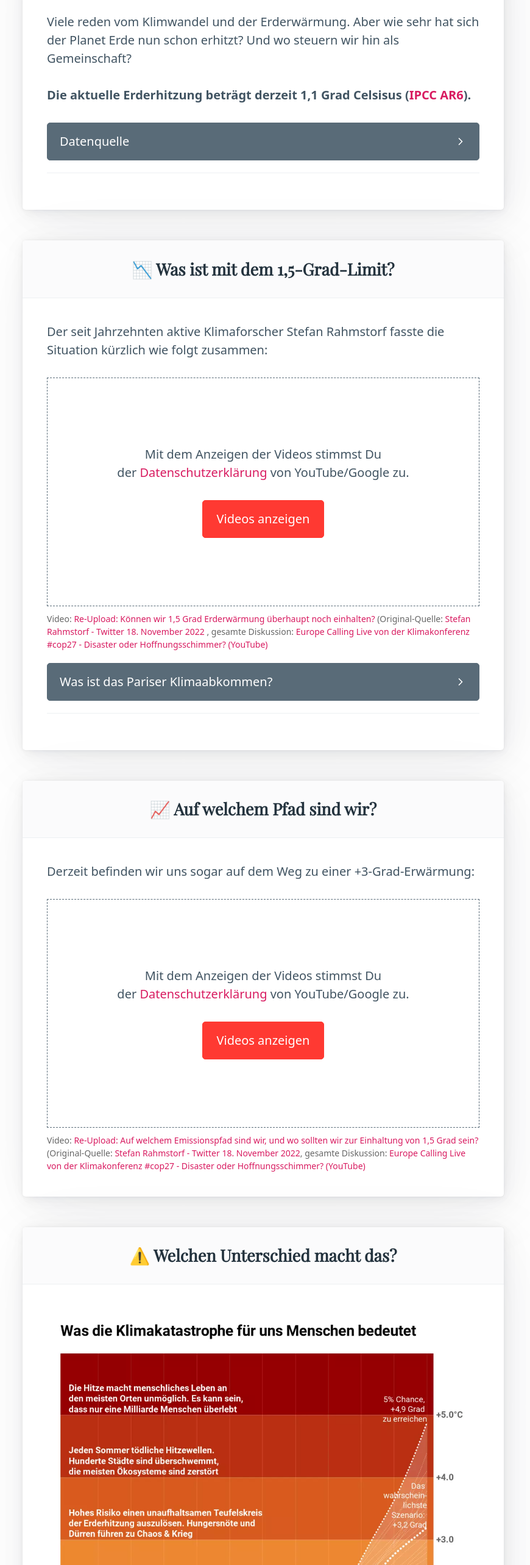
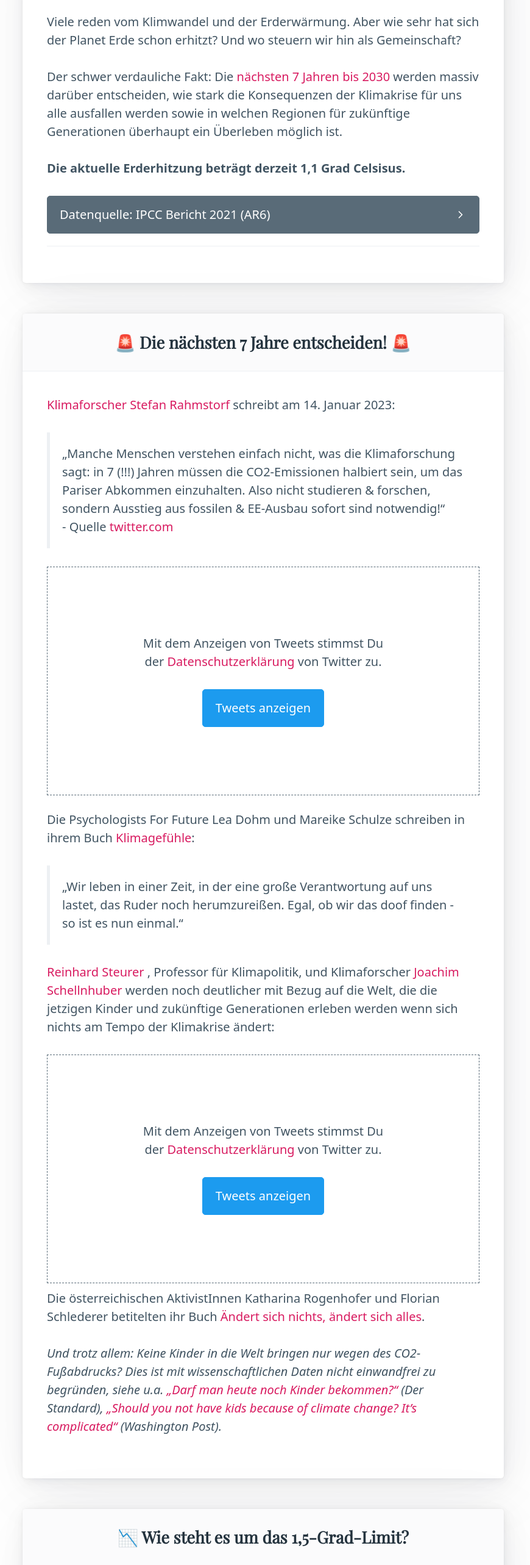
Before and after one commit to mandrasch/aktuelle-erderhitzung, a SvelteKit app: page / in a window 1280 px wide. Shown: the part 234-2800 px from the top of the page at 61% size, without its empty margins (208-1078 px from the left). Built offline with nearby package versions, Linux system fonts and the light colour scheme.

Commit message:
chore: content changes

```diff
--- a/src/routes/+page.svelte
+++ b/src/routes/+page.svelte
@@ -29,21 +29,23 @@
 			</header>
 
 			<p>
-				Viele reden vom Klimwandel und der Erderwärmung. Aber wie sehr hat sich der Planet Erde nun
+				Viele reden vom Klimwandel und der Erderwärmung. Aber wie sehr hat sich der Planet Erde
 				schon erhitzt? Und wo steuern wir hin als Gemeinschaft?
 			</p>
-			<p style="font-weight:bold;">
-				Die aktuelle Erderhitzung beträgt derzeit 1,1 Grad Celsisus (<a
-					href="https://www.de-ipcc.de/media/content/AR6-WGI-SPM_deutsch_barrierefrei.pdf"
-					>IPCC AR6</a
-				>).
+			<p>
+				Der schwer verdauliche Fakt: Die <a href="#die-naechsten-7-jahre"
+					>nächsten 7 Jahren bis 2030</a
+				> werden massiv darüber entscheiden, wie stark die Konsequenzen der Klimakrise für uns alle ausfallen
+				werden sowie in welchen Regionen für zukünftige Generationen überhaupt ein Überleben möglich
+				ist.
 			</p>
+			<p style="font-weight:bold;">Die aktuelle Erderhitzung beträgt derzeit 1,1 Grad Celsisus.</p>
 			<details>
-				<summary role="button" class="secondary">Datenquelle</summary>
+				<summary role="button" class="secondary">Datenquelle: IPCC Bericht 2021 (AR6)</summary>
 				<p>
 					Im
 					<a href="https://www.de-ipcc.de/media/content/AR6-WGI-SPM_deutsch_barrierefrei.pdf"
-						>Sechsten Sachstandsbericht des IPCC (AR6, August 2021)
+						>Sechsten Sachstandsbericht des IPCC (AR6 = Sixth Assessment Report, August 2021)
 					</a>heißt es:
 				</p>
 				<blockquote>
@@ -79,14 +81,117 @@
 				</p>
 			</details>
 		</article>
+
 		<article>
 			<header>
-				<h2>📉 Was ist mit dem 1,5-Grad-Limit?</h2>
+				<h2 id="die-naechsten-7-jahre">🚨 Die nächsten 7 Jahre entscheiden! 🚨</h2>
+			</header>
+
+			<p>
+				<a href="https://de.wikipedia.org/wiki/Stefan_Rahmstorf">Klimaforscher Stefan Rahmstorf</a> schreibt
+				am 14. Januar 2023:
+			</p>
+
+			<blockquote>
+				„Manche Menschen verstehen einfach nicht, was die Klimaforschung sagt: in 7 (!!!) Jahren
+				müssen die CO2-Emissionen halbiert sein, um das Pariser Abkommen einzuhalten. Also nicht
+				studieren &amp; forschen, sondern Ausstieg aus fossilen &amp; EE-Ausbau sofort sind
+				notwendig!“<br />- Quelle
+				<a href="https://twitter.com/rahmstorf/status/1614217456536395776?ref_src=twsrc%5Etfw"
+					>twitter.com</a
+				>
+			</blockquote>
+
+			<TwoClickPrivacyEmbed provider="twitter">
+				<blockquote class="twitter-tweet">
+					<p lang="de" dir="ltr">
+						Manche Menschen verstehen einfach nicht, was die Klimaforschung sagt: in 7 (!!!) Jahren
+						müssen die CO2-Emissionen halbiert sein, um das Pariser Abkommen einzuhalten. Also nicht
+						studieren &amp; forschen, sondern Ausstieg aus fossilen &amp; EE-Ausbau sofort sind
+						notwendig! <a href="https://t.co/R1lctxn925">https://t.co/R1lctxn925</a>
+						<a href="https://t.co/Ka6BvXpXWz">pic.twitter.com/Ka6BvXpXWz</a>
+					</p>
+					&mdash; Stefan Rahmstorf 🌏 fediscience.org/@rahmstorf 🦣 (@rahmstorf)<a
+						href="https://twitter.com/rahmstorf/status/1614217456536395776?ref_src=twsrc%5Etfw"
+						>January 14, 2023</a
+					>
+				</blockquote>
+				<script async src="https://platform.twitter.com/widgets.js" charset="utf-8"></script>
+			</TwoClickPrivacyEmbed>
+			<p style="margin-top:25px;">
+				Die Psychologists For Future Lea Dohm und Mareike Schulze schreiben in ihrem Buch
+				<a
+					href="https://www.droemer-knaur.de/buch/lea-dohm-mareike-schulze-klimagefuehle-9783426286159"
+					>Klimagefühle</a
+				>:
+			</p>
+			<blockquote>
+				„Wir leben in einer Zeit, in der eine große Verantwortung auf uns lastet, das Ruder noch
+				herumzureißen. Egal, ob wir das doof finden - so ist es nun einmal.“
+			</blockquote>
+
+			<p>
+				<a href="https://boku.ac.at/wiso/infer/personen/reinhard-steurer">Reinhard Steurer </a>,
+				Professor für Klimapolitik, und Klimaforscher
+				<a href="https://de.wikipedia.org/wiki/Hans_Joachim_Schellnhuber">Joachim Schellnhuber</a> werden
+				noch deutlicher mit Bezug auf die Welt, die die jetzigen Kinder und zukünftige Generationen erleben
+				werden wenn sich nichts am Tempo der Klimakrise ändert:
+			</p>
+
+			<TwoClickPrivacyEmbed provider="twitter">
+				<blockquote class="twitter-tweet">
+					<p lang="de" dir="ltr">
+						Es geht dabei in erster Linie um den Schutz von Leben und von unserer Zivilisation. In
+						den nächsten Jahren entscheiden wir darüber, ob unsere Gesellschaften eine gute Zukunft
+						haben oder noch in diesem Jahrhundert im Chaos versinken werden. 2/ <a
+							href="https://t.co/dGjVoBkxJh">pic.twitter.com/dGjVoBkxJh</a
+						>
+					</p>
+					&mdash; Reinhard @Steurer@mas.to (@ReiSteurer)<a
+						href="https://twitter.com/ReiSteurer/status/1605972450172211424?ref_src=twsrc%5Etfw"
+						>December 22, 2022</a
+					>
+				</blockquote>
+				<script async src="https://platform.twitter.com/widgets.js" charset="utf-8"></script>
+			</TwoClickPrivacyEmbed>
+
+			<p>
+				Die österreichischen AktivistInnen Katharina Rogenhofer und Florian Schlederer betitelten
+				ihr Buch
+				<a
+					href="https://www.hanser-literaturverlage.de/buch/aendert-sich-nichts-aendert-sich-alles/978-3-552-07254-1/"
+					>Ändert sich nichts, ändert sich alles</a
+				>.
+			</p>
+
+			<p style="margin-top:25px;font-style:italic;">
+				Und trotz allem: Keine Kinder in die Welt bringen nur wegen des CO2-Fußabdrucks? Dies ist
+				mit wissenschaftlichen Daten nicht einwandfrei zu begründen, siehe u.a. <a
+					href="https://www.derstandard.at/story/2000142620963/darf-man-heute-noch-kinder-bekommen"
+					>„Darf man heute noch Kinder bekommen?“
+				</a>
+				(Der Standard),
+				<a href="https://www.washingtonpost.com/climate-environment/2022/12/02/climate-kids/"
+					>„Should you not have kids because of climate change? It’s complicated“
+				</a> (Washington Post).
+			</p>
+		</article>
+
+		<article>
+			<header>
+				<h2>📉 Wie steht es um das 1,5-Grad-Limit?</h2>
 			</header>
 			<p />
 			<p>
-				Der seit Jahrzehnten aktive Klimaforscher Stefan Rahmstorf fasste die Situation kürzlich wie
-				folgt zusammen:
+				Alle Staaten dieser Welt haben sich mit dem <a
+					href="https://www.ardalpha.de/wissen/umwelt/klima/klimawandel/klimaabkommen-paris-protokoll-klimapolitik-klimawandel-102.html"
+					>Pariser Klimaabkommen</a
+				>
+				das Ziel gesetzt, die globale Erhitzung gemeinsam auf 1,5 Grad zu begrenzen. Der seit Jahrzehnten
+				aktive
+				<a href="https://de.wikipedia.org/wiki/Stefan_Rahmstorf">Klimaforscher Stefan Rahmstorf</a> beantwortete
+				die Frage "Können wir 1,5 Grad Erderwärmung überhaupt noch einhalten?" im November 2022 wie folgt
+				(2 Minuten):
 			</p>
 
 			<!-- <h3>Können wir das "1,5 Grad"-Limit noch schaffen?</h3>-->
@@ -98,15 +203,18 @@
 				>
 				(Original-Quelle:
 				<a href="https://twitter.com/rahmstorf/status/1593495465261256707"
-					>Stefan Rahmstorf - Twitter 18. November 2022
+					>Stefan Rahmstorf - Twitter
 				</a>, gesamte Diskussion:
 				<a href="https://www.youtube.com/watch?v=xrdKdlZRb5M"
 					>Europe Calling Live von der Klimakonferenz #cop27 - Disaster oder Hoffnungsschimmer?
 					(YouTube)
 				</a>
 			</div>
+
 			<details style="margin-top:20px;">
-				<summary role="button" class="secondary">Was ist das Pariser Klimaabkommen?</summary>
+				<summary role="button" class="secondary"
+					>Warum ist das 1,5-Grad-Ziel so extrem wichtig?</summary
+				>
 
 				<p>
 					Die Staaten dieser Welt haben sich mit dem <a
@@ -123,10 +231,20 @@
 				<p>Die Dramatik: Bisher reichen die Handlungen der Staaten bei Weitem nicht aus.</p>
 				<p>
 					Für das Stoppen der Erhitzung bei 1,5 Grad bleibt nur noch ein schmaler Pfad, sehr
-					schnelle und sehr tiefgreifende Maßnahmen sind jetzt nötig. Mehr zu den Maßnahmen
-					einzelner Staaten u.a. auf <a href="https://climateactiontracker.org/countries/"
+					schnelle und sehr tiefgreifende Maßnahmen sind jetzt nötig laut Stefan Rahmstorf und den
+					IPCC-Berichten (<a href="https://twitter.com/rahmstorf/status/1614217456536395776"
+						>Quelle</a
+					>). Mehr zu den Maßnahmen einzelner Staaten u.a. auf
+					<a href="https://climateactiontracker.org/countries/"
 						>climateactiontracker.org/countries/</a
 					>.
+				</p>
+				<p>
+					Warum zwischen 1,5 Grad mehr und 3 bis 5 Grad ganze Welten liegen, siehe <a
+						href="#welchen-unterschied-macht-das">Was macht das für einen Unterschied"</a
+					>. Daher weisen viele KlimaforscherInnen auch stets in Interviews darauf hin, dass selbst
+					beim Nicht-Erreichen von 1,5 Grad jedes weitere Zehntelgrad einen großen Unterschied
+					machen kann. Die Erderhitzung sollte so gering wie nur irgendwie möglich gehalten werden.
 				</p>
 			</details>
 		</article>
@@ -155,7 +273,11 @@
 				<script async src="https://platform.twitter.com/widgets.js" charset="utf-8"></script>
 			</TwoClickPrivacyEmbed>-->
 
-			<p>Derzeit befinden wir uns sogar auf dem Weg zu einer +3-Grad-Erwärmung:</p>
+			<p>
+				Die gute Nachricht laut Stefan Rahmstorf: Wir befinden uns nicht mehr auf einem +5 Grad
+				Pfad. Die schlechte Nachricht: Derzeit befinden wir uns dennoch auf dem Weg zu einer
+				+3-Grad-Erwärmung:
+			</p>
 
 			<TwoClickPrivacyEmbed provider="youtube" contentId="atQbbMhZkbc" />
 			<div class="image-source">
@@ -193,8 +315,9 @@
 
 		<article>
 			<header>
-				<h2>⚠️ Welchen Unterschied macht das?</h2>
+				<h2 id="welchen-unterschied-macht-das">⚠️ Welchen Unterschied macht das?</h2>
 			</header>
+			<a href={img5GradPng}>
 				<picture>
 					<source type="image/webp" srcset={img5GradWebP} />
 					<source type="image/png" srcset={img5GradPng} />
@@ -202,24 +325,26 @@
 						src={img5GradPng}
 						alt="Infografik von moment.at: Was die Klimakrise für uns Menschen bedeutet, Szenarien aufgeteilt nach der jeweiligen Grad-Erhöhung"
 					/>
-			</picture>
+				</picture></a
+			>
 			<div class="image-source">
 				Quelle / Urheberrechte: <a
 					href="https://www.moment.at/story/klimakrise-so-heiss-koennte-es-deinem-leben-noch-werden"
-					>moment.at</a
+					>moment.at - So heiß könnte es in deinem Leben noch werden (Juli 2021)</a
 				>
 			</div>
 		</article>
 
 		<article>
 			<header>
-				<h2>👪 Welche Erhitzung erleben wir?</h2>
+				<h2>🔥 Welche Erhitzung erleben wir?</h2>
 			</header>
 			<p>
 				Wenn es bei den derzeitigen, unzureichenden Maßnahmen bleibt und sich die Erde weiter stark
 				erhitzt - welche Erhitzung erlebt man sebst noch, welche Erhitzung erleben die jungen und
 				zukünftigen Generationen?
 			</p>
+			<a href={imgTemperaturLebenszeitPng}>
 				<picture>
 					<source type="image/webp" srcset={imgTemperaturLebenszeitWebP} />
 					<source type="image/png" srcset={imgTemperaturLebenszeitPng} />
@@ -228,82 +353,26 @@
 						alt="Infografik moment.at: Diese Erwärmung könntest du noch erleben."
 					/>
 				</picture>
+			</a>
 			<div class="image-source">
 				Quelle / Urheberrechte: <a
 					href="https://www.moment.at/story/klimakrise-so-heiss-koennte-es-deinem-leben-noch-werden"
-					>moment.at</a
+					>moment.at - So heiß könnte es in deinem Leben noch werden (Juli 2021)</a
 				>
 			</div>
-		</article>
-
-		<article>
-			<header>
-				<h2>🚨 Die nächsten 7 Jahre entscheiden!</h2>
-			</header>
-
-			<p>Klimaforscher Stefan Rahmstorf schreibt am 14.Januar 2023:</p>
-
-			<TwoClickPrivacyEmbed provider="twitter">
-				<blockquote class="twitter-tweet">
-					<p lang="de" dir="ltr">
-						Manche Menschen verstehen einfach nicht, was die Klimaforschung sagt: in 7 (!!!) Jahren
-						müssen die CO2-Emissionen halbiert sein, um das Pariser Abkommen einzuhalten. Also nicht
-						studieren &amp; forschen, sondern Ausstieg aus fossilen &amp; EE-Ausbau sofort sind
-						notwendig! <a href="https://t.co/R1lctxn925">https://t.co/R1lctxn925</a>
-						<a href="https://t.co/Ka6BvXpXWz">pic.twitter.com/Ka6BvXpXWz</a>
+			<details style="margin-top:25px;">
+				<summary role="button" class="secondary">Datenquellen</summary>
+				<p>
+					Der Artikel <a
+						href="https://www.moment.at/story/klimakrise-so-heiss-koennte-es-deinem-leben-noch-werden"
+						>So heiß könnte es in deinem Leben noch werden</a
+					>
+					von moment.at bezieht sich auf die Studie
+					<a href="https://www.nature.com/articles/nclimate3352"
+						>Less than 2 °C warming by 2100 unlikely (Raftery et. al, 2017)</a
+					>.
 				</p>
-					&mdash; Stefan Rahmstorf 🌏 fediscience.org/@rahmstorf 🦣 (@rahmstorf)<a
-						href="https://twitter.com/rahmstorf/status/1614217456536395776?ref_src=twsrc%5Etfw"
-						>January 14, 2023</a
-					>
-				</blockquote>
-				<script async src="https://platform.twitter.com/widgets.js" charset="utf-8"></script>
-			</TwoClickPrivacyEmbed>
-
-			Die Psychologists For Future Lea Dohm und Mareike Schulze schreiben in ihrem Buch
-			<a
-				href="https://www.droemer-knaur.de/buch/lea-dohm-mareike-schulze-klimagefuehle-9783426286159"
-				>Klimagefühle</a
-			>:
-
-			<blockquote>
-				„Wir leben in einer Zeit, in der eine große Verantwortung auf uns lastet, das Ruder noch
-				herumzureißen. Egal, ob wir das doof finden - so ist es nun einmal.“
-			</blockquote>
-
-			<p>
-				Die langjährigen Klimaforscher Reinhard Steurer und Joachim Schellnhuber werden noch
-				deutlicher mit Bezug auf die Welt, die die jetzigen Kinder erleben werden wenn sich nichts
-				am Tempo der Klimakrise ändert:
-			</p>
-
-			<TwoClickPrivacyEmbed provider="twitter">
-				<blockquote class="twitter-tweet">
-					<p lang="de" dir="ltr">
-						Es geht dabei in erster Linie um den Schutz von Leben und von unserer Zivilisation. In
-						den nächsten Jahren entscheiden wir darüber, ob unsere Gesellschaften eine gute Zukunft
-						haben oder noch in diesem Jahrhundert im Chaos versinken werden. 2/ <a
-							href="https://t.co/dGjVoBkxJh">pic.twitter.com/dGjVoBkxJh</a
-						>
-					</p>
-					&mdash; Reinhard @Steurer@mas.to (@ReiSteurer)<a
-						href="https://twitter.com/ReiSteurer/status/1605972450172211424?ref_src=twsrc%5Etfw"
-						>December 22, 2022</a
-					>
-				</blockquote>
-				<script async src="https://platform.twitter.com/widgets.js" charset="utf-8"></script>
-			</TwoClickPrivacyEmbed>
-
-			<p style="margin-top:25px;font-style:italic;">
-				Und trotz allem: Keine Kinder in die Welt bringen nur wegen des CO2-Fußabdrucks? Dies ist
-				rein mit wissenschaftlichen Daten nicht einwandfrei zu begründen, siehe u.a. <a
-					href="https://www.derstandard.at/story/2000142620963/darf-man-heute-noch-kinder-bekommen"
-					>„Darf man heute noch Kinder bekommen?“ (Der Standard)
-				</a>,
-				<a href="https://www.washingtonpost.com/climate-environment/2022/12/02/climate-kids/"
-					>„Should you not have kids because of climate change? It’s complicated“ (Washington Post)
-				</a>.
-			</p>
+			</details>
 		</article>
 
 		<article>
@@ -337,17 +406,22 @@
 
 			<ul style="margin-top:25px;">
 				<li>
+					<a href="https://www.zdf.de/gesellschaft/plan-b/plan-b-clever-in-die-zukunft-100.html"
+						>Clever in die Zukunft: Alternativen für die Energiewende | planB (Dezember 2022)</a
+					>
+				</li>
+				<li>
 					<a href="https://www.youtube.com/watch?v=bCvUwnIdqBI"
-						>Klimawandel - Was wir tatsächlich tun können (feat. maiLab) | WDR Doku
+						>Klimawandel - Was wir tatsächlich tun können (feat. maiLab) | WDR Doku (März 2021)
 					</a>
 				</li>
 				<li>
 					<a href="https://www.youtube.com/watch?v=s2txunrkr8M"
-						>Klimakrise – Zeit zu kapitulieren? | Harald Lesch
+						>Klimakrise – Zeit zu kapitulieren? | Harald Lesch (November 2021)
 					</a>
 				</li>
 				<li>
-					<a
+					Zur Gerechtigkeitsfrage: <a
 						href="https://daserste.ndr.de/panorama/archiv/2023/Das-Klima-und-die-Reichen,klimareiche100.html"
 						>Das Klima und die Reichen | ARD</a
 					>
@@ -570,8 +644,8 @@
 			</header>
 
 			<p>
-				Klimaforscher Reinhard Steurer blickte auf Twitter auf die letzten 25 Jahre wie folgt
-				zurück:
+				<a href="Reinhard Steurer">Reinhard Steurer</a> blickte auf Twitter auf die letzten 25 Jahre
+				wie folgt zurück:
 			</p>
 
 			<TwoClickPrivacyEmbed provider="twitter">
@@ -594,7 +668,7 @@
 
 			<p style="margin-top:25px;">
 				Mehr dazu auch im Video <a href="https://www.youtube.com/watch?v=G86wu0BOOJI"
-					>"Was man in den 70ern wusste – und verschwiegen hat (Harald Lesch)</a
+					>"Was man in den 70ern wusste – und verschwiegen hat (Harald Lesch, Oktober 2021)</a
 				>
 				" sowie in der Dokumentation
 				<a href="https://filmsfortheearth.org/filme/die-erdzerstoerer/"
@@ -650,18 +724,17 @@
 		</article>
 		<article>
 			<header>
-				<h2>🙆‍♂️ Klima-Sorgen? Du bist nicht allein!</h2>
+				<h2>🤯🙆 Klima-Sorgen? Du bist nicht allein!</h2>
 			</header>
 
 			<p>
-				<strong>"Klimaangst"?</strong> Die Psychologists for Future haben Tipps und Ratschläge für
-				den Umgang mit der erschlagenden Realität der Klimakrise gesammelt:
-				<a href="https://utopia.de/ratgeber/klimaangst-richtiger-umgang-psychologe/"
-					>„Wie geht man mit „Klimaangst“ um?“</a
-				>.
+				Die Fakten zur Klimakrise wahrzunehmen und zu verarbeiten kann ganz viele unterschiedliche
+				Gefühle bei Menschen hervorrufen. Die wichtigste Botschaft: Auch wenn es im Alltag oder im
+				Berufsleben oft so nicht so aussieht: Viele Menschen beschäftigt die Klimakrise enorm,
+				niemand ist allein damit.
 			</p>
 			<p>
-				Kürzlich erschien das Buch
+				<strong>"Klimagefühle"?</strong>Kürzlich erschien das Buch
 				<a
 					rel="noreferrer noopener"
 					href="https://www.droemer-knaur.de/buch/lea-dohm-mareike-schulze-klimagefuehle-9783426286159"
@@ -675,23 +748,32 @@
 					target="_blank">auf Spotify verfügbar.</a
 				>
 			</p>
+			<p>
+				<strong>"Klimaangst"?</strong> Die Psychologists for Future haben Tipps und Ratschläge für
+				den Umgang mit der erschlagenden Realität der Klimakrise gesammelt:
+				<a href="https://utopia.de/ratgeber/klimaangst-richtiger-umgang-psychologe/"
+					>„Wie geht man mit „Klimaangst“ um?“</a
+				>. Eine detaillierte wissenschaftliche Auseinandersetzung mit dem umgangssprachlichen
+				Begriff „Klimaangst" findet sich
+				<a
+					href="https://www.psychologistsforfuture.org/klimaangst/"
+					aria-label="Klimaangst - Psychologists for Future">hier</a
+				>.
+			</p>
 
 			<p>
 				<strong>Ohnmacht?</strong>
-				Im Podcast Hotel Matze erschien kürzlich die Folge
+				Im Podcast Hotel Matze sprach Luisa Neubauer (Fridays for Future Deutschland) über die Frage
 				<a
 					rel="noreferrer noopener"
 					href="https://mitvergnuegen.com/hotelmatze/luisa-neubauer-2022/"
 					target="_blank">„Wie bekämpft man die Ohnmacht?“</a
-				> mit Luisa Neubauer (Fridays for Future Deutschland).
+				>.
 			</p>
 
-			<p style="font-style:italic;">
-				Eine detaillierte wissenschaftliche Auseinandersetzung mit dem umgangssprachlichen Begriff
-				„Klimaangst" findet sich
-				<a
-					href="https://www.psychologistsforfuture.org/klimaangst/"
-					aria-label="Klimaangst - Psychologists for Future">hier</a
+			<p>
+				Auf Instagram existieren Communities wie <a href="https://www.instagram.com/klimagefuehle/"
+					>@Klimagefühle</a
 				>.
 			</p>
 		</article>
```
Lines whose indentation alone changed are shown as unchanged.
